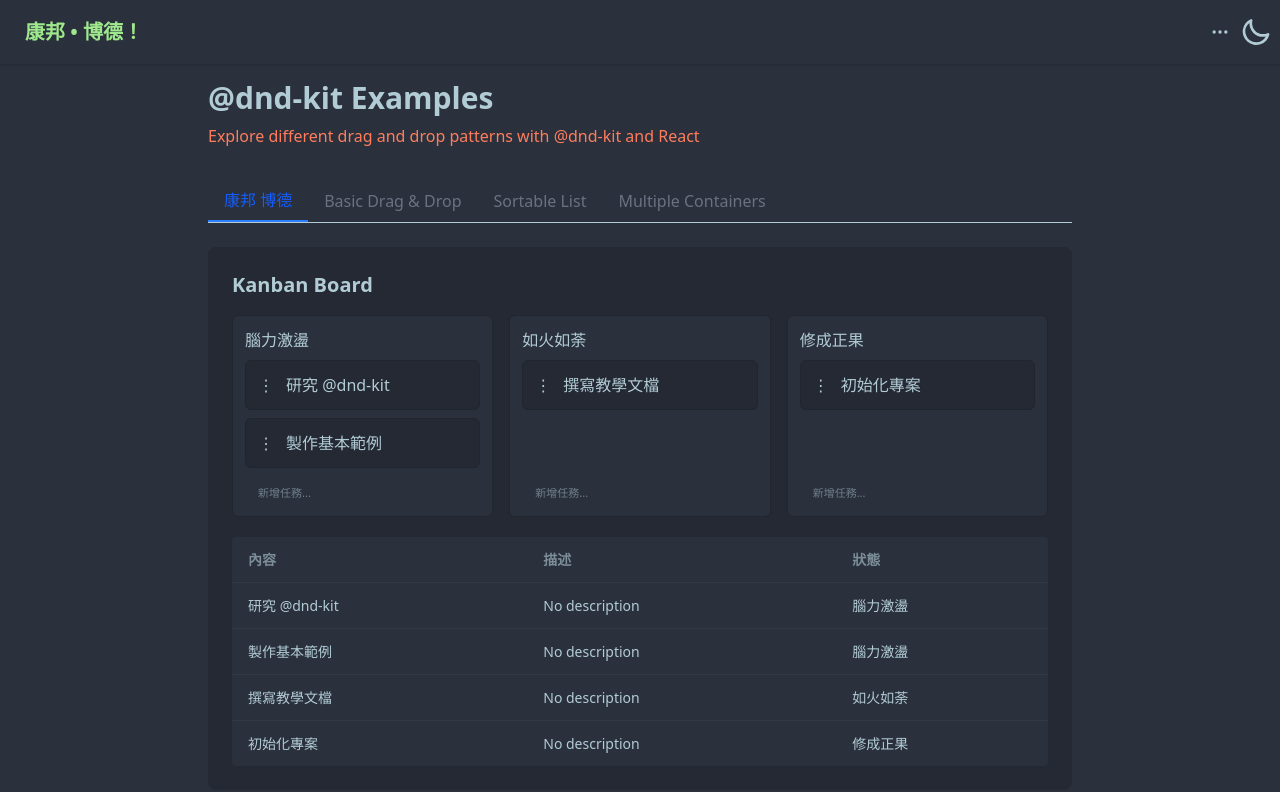
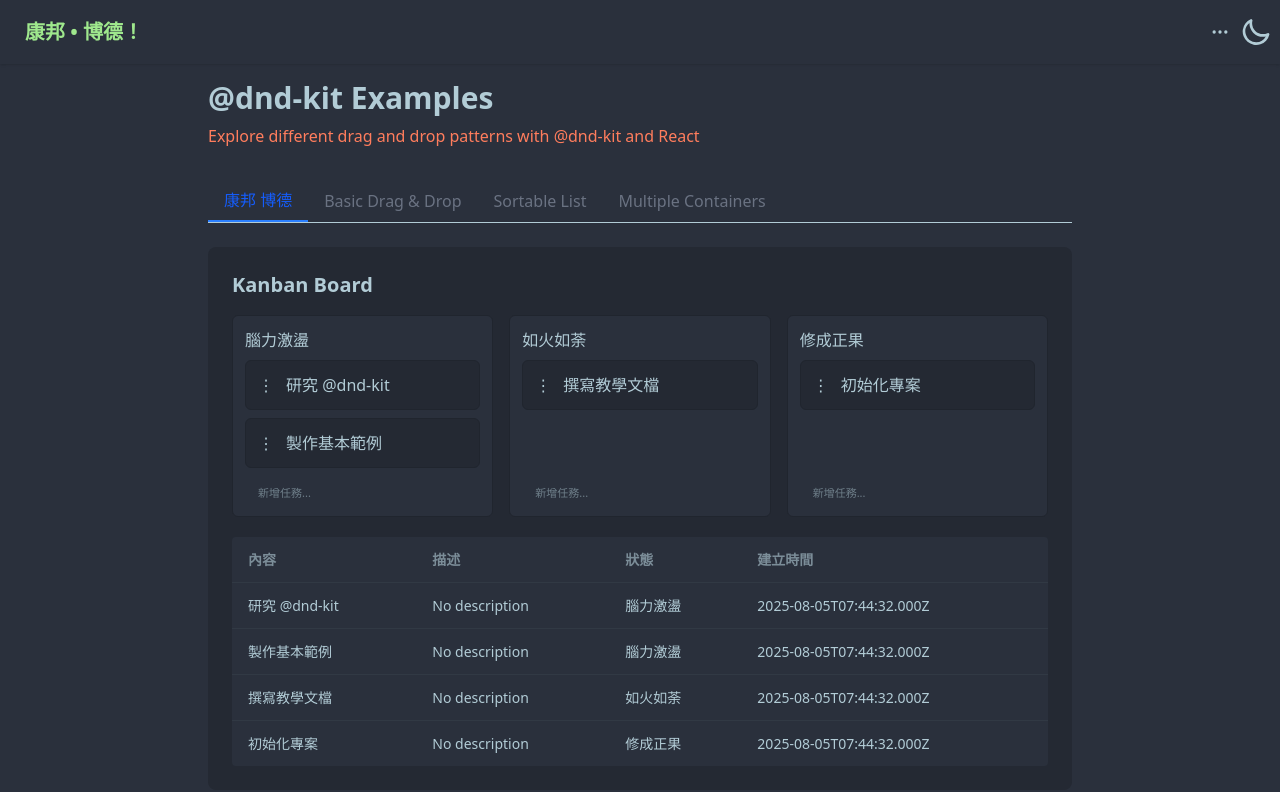
Before and after one commit to SE-Josh/kanban-board, a Next.js app: page / in a window 1280 px wide. Shown: the top 792 px of the page. Built offline with nearby package versions, Linux system fonts and the light colour scheme.

Commit message:
feat: 在 TaskList 中新增建立時間欄位以顯示任務的創建時間

```diff
--- a/components/TaskList.tsx
+++ b/components/TaskList.tsx
@@ -11,6 +11,7 @@ const TaskList = ({ tasks }: { tasks: Task[] }) => {
             <th>內容</th>
             <th>描述</th>
             <th>狀態</th>
+            <th>建立時間</th>
           </tr>
         </thead>
         <tbody>
@@ -25,6 +26,7 @@ const TaskList = ({ tasks }: { tasks: Task[] }) => {
                     ?.title
                 }
               </td>
+              <td>{task.createdAt}</td>
             </tr>
           ))}
         </tbody>
```
